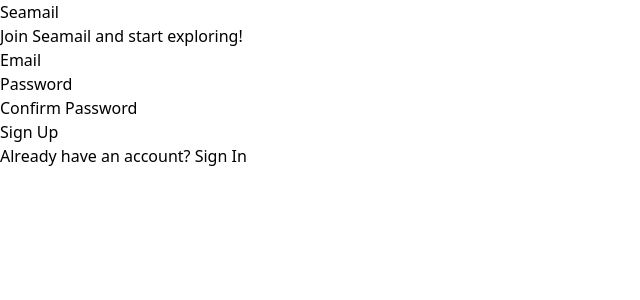
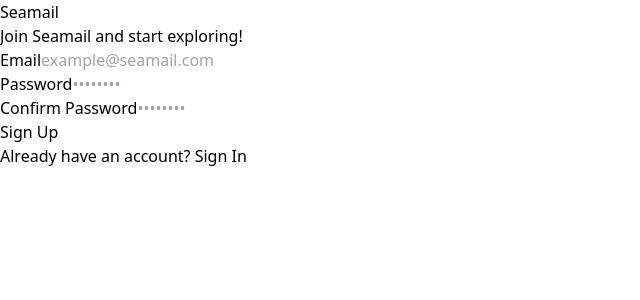
Before and after one commit to MohamedMetwalli5/Email-Service, a React (Vite) app in the folder frontend-email-service/: page / in a window 1280 px wide. Shown: the top 300 px of the page, without its empty margins (0-640 px from the left). Built offline with nearby package versions, Linux system fonts and the light colour scheme.

Commit message:
Add some updates

```diff
--- a/frontend-email-service/src/pages/SignUpPage.jsx
+++ b/frontend-email-service/src/pages/SignUpPage.jsx
@@ -40,6 +40,7 @@
               type="email"
               id="email"
               name="email"
+              placeholder="example@seamail.com"
               value={formData.email}
               onChange={handleInputChange}
               className="w-full p-3 mt-2 rounded-md border border-gray-300 focus:outline-none focus:ring-2 focus:ring-blue-500"
@@ -52,6 +53,7 @@
               type="password"
               id="password"
               name="password"
+              placeholder="••••••••"
               value={formData.password}
               onChange={handleInputChange}
               className="w-full p-3 mt-2 rounded-md border border-gray-300 focus:outline-none focus:ring-2 focus:ring-blue-500"
@@ -64,6 +66,7 @@
               type="password"
               id="confirmPassword"
               name="confirmPassword"
+              placeholder="••••••••"
               value={formData.confirmPassword}
               onChange={handleInputChange}
               className="w-full p-3 mt-2 rounded-md border border-gray-300 focus:outline-none focus:ring-2 focus:ring-blue-500"
```
